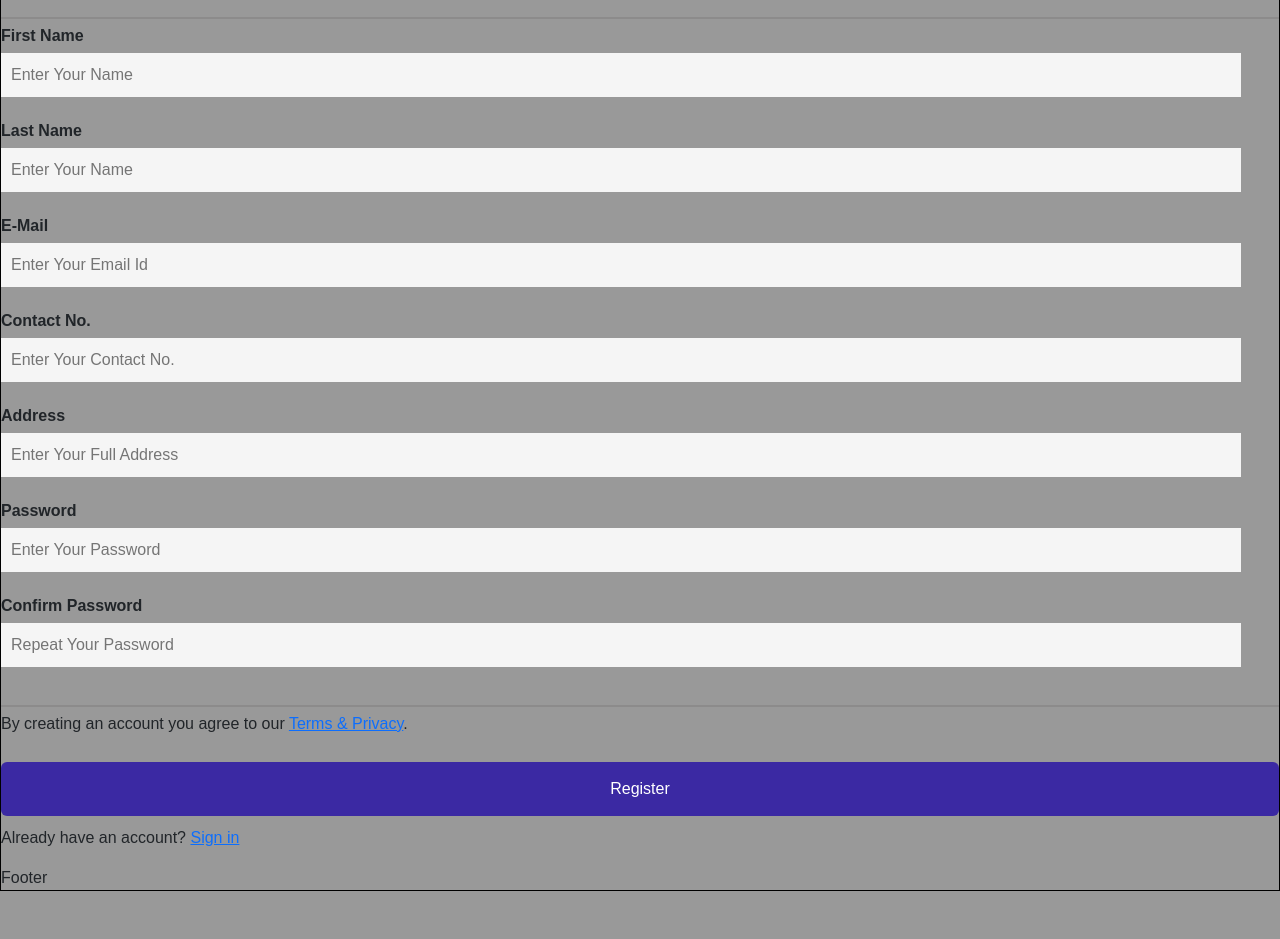
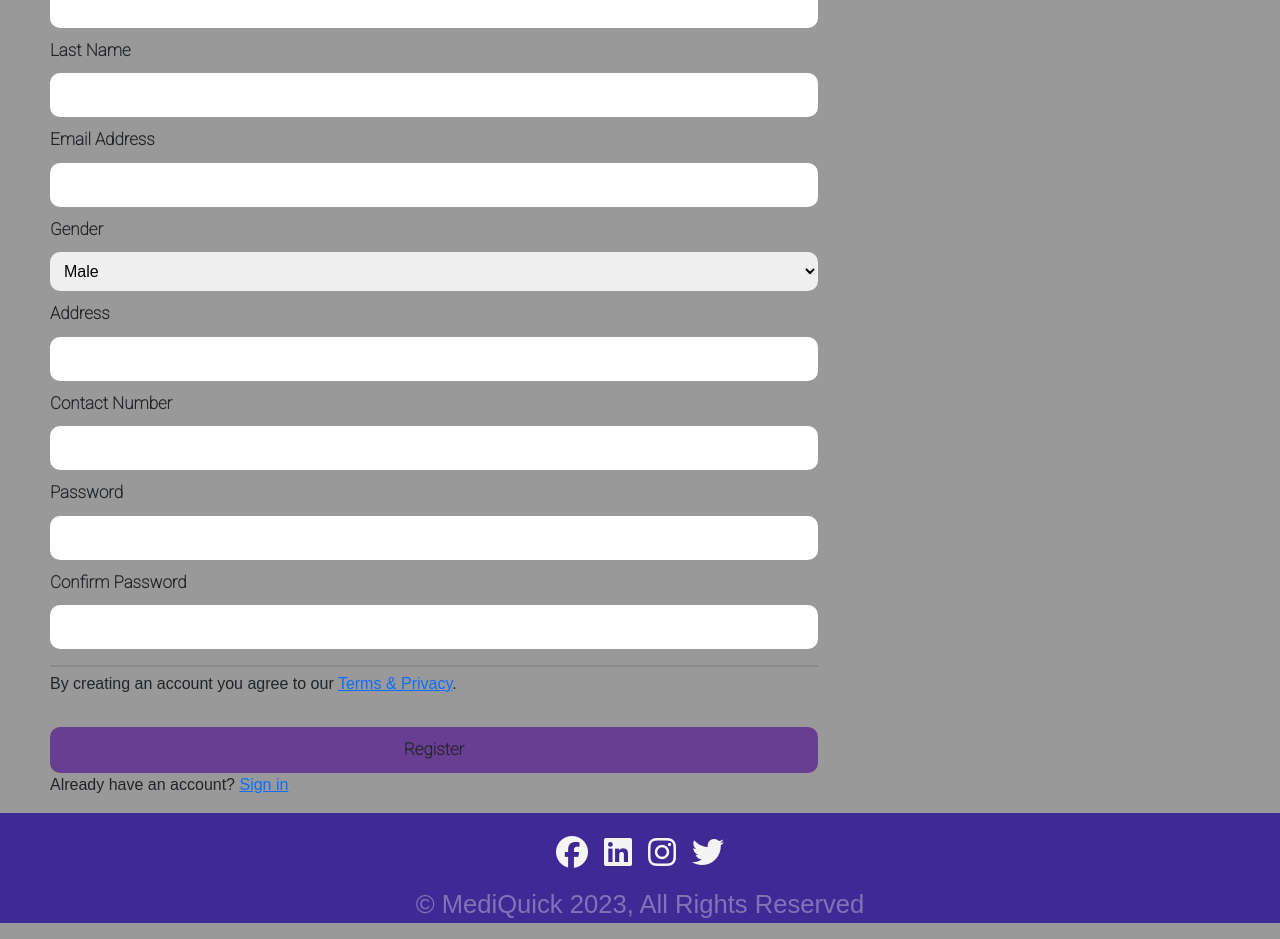
Before and after one commit to Arunangshu-Das/minor_react, a React (Create React App) app: page /signup in a window 1280 px wide. Shown: the part 160-1099 px from the top of the page. Before the commit the page ends 1051 px from the top, so only its background shows below. Built offline with nearby package versions, Linux system fonts and the light colour scheme.

Commit message:
fifth  commit

```diff
--- a/package.json
+++ b/package.json
@@ -6,10 +6,13 @@
     "@testing-library/jest-dom": "^5.16.5",
     "@testing-library/react": "^13.4.0",
     "@testing-library/user-event": "^13.5.0",
+    "axios": "^1.3.4",
+    "cors": "^2.8.5",
     "react": "^18.2.0",
     "react-dom": "^18.2.0",
     "react-router-dom": "^6.8.1",
     "react-scripts": "5.0.1",
+    "react-toastify": "^9.1.2",
     "web-vitals": "^2.1.4"
   },
   "scripts": {
--- /dev/null
+++ b/src/components/Footer.css
@@ -0,0 +1,37 @@
+
+.footer{
+    bottom: 0;
+    left: 0;
+    width: 100%;
+    background: rgb(63, 41, 148);
+    text-align: center;
+    color: #f4f4f45d;
+}
+
+.icons{
+    padding-top: 1rem;
+}
+
+.icons a{
+    text-decoration: none;
+    font-size: 2rem;
+    margin: 0.5rem;
+    color: #f4f4f4;
+}
+
+.company-name{
+    font-size: 1.6rem;
+    margin-top: 0.5rem;
+}
+
+@media (max-width: 500px){
+    html{
+        font-size: 50%;
+    }
+}
+
+@media(min-width: 501px) and (max-width: 768px){
+    html{
+    font-size: 50%;
+    }
+}
--- a/src/components/Footer.jsx
+++ b/src/components/Footer.jsx
@@ -1,9 +1,20 @@
 import React from 'react'
-
+import { Link } from 'react-router-dom'
+import  "./Footer.css"
 function Footer() {
   return (
     <div>
-      Footer
+        <footer className="footer">
+        <div className="icons">
+           <Link to="/"><i className="fab fa-facebook"></i></Link>
+           <Link to="/"><i className="fab fa-linkedin"></i></Link>
+           <Link to="/"><i className="fab fa-instagram"></i></Link>
+           <Link to="/"><i className="fab fa-twitter"></i></Link>
+            <p className="company-name">
+                &copy; MediQuick 2023, All Rights Reserved
+            </p>
+        </div>
+    </footer>
     </div>
   )
 }
--- a/src/components/navbar/Login.jsx
+++ b/src/components/navbar/Login.jsx
@@ -1,23 +1,32 @@
 import React, {useState} from 'react'
+import { useNavigate } from 'react-router-dom';
+import axios from 'axios';
+import {toast} from 'react-toastify'
 import './login.css';
 
 function Login() {
 
-  const [text, setText] = useState("");
+  const [email, setEmail] = useState("");
   const [password, setPassword] = useState("");
 
-
-  const [allEntry, setAllEntry] = useState([]);
-
+  const usenavigate =  useNavigate()
 
   const submitForm = (e)=>{
     e.preventDefault();
 
-    const newEntry = {text: text, password: password};
+    console.log( email, password);
+    axios.post("https://minor-backend-sq9t.onrender.com/login",{
+      email: email,
+      password: password,
+    })
+    .then(res=>{
+      console.log(res.data)
+    }).catch(err=>{
+      console.log(err)
+    })
 
-    setAllEntry([...allEntry, newEntry]);
-    console.log(allEntry);
   }
+
 
   return (
 
@@ -26,7 +35,7 @@ function Login() {
     <h1>Login</h1>
 
 
-      <input type="text" name="" id="text" placeholder='Username' autoComplete='none' value={text} onChange={(e)=>setText(e.target.value)}/>
+      <input type="email" name="" id="email" placeholder='Username' autoComplete='none' value={email} onChange={(e)=>setEmail(e.target.value)}/>
 
 
 
--- a/src/components/navbar/Signup.jsx
+++ b/src/components/navbar/Signup.jsx
@@ -1,111 +1,148 @@
-import React,{useState} from 'react'
-import { Link } from 'react-router-dom';
-import "./signup.css"
+import React, { useState } from "react";
+import axios from "axios";
+import { Link } from "react-router-dom";
+// import { toast } from "react-toastify";
+import "./signup.css";
 
 function Signup() {
+  const [firstname, setFirstname] = useState("");
+  const [lastname, setLastname] = useState("");
+  const [email, setEmail] = useState("");
+  const [phoneno, setPhoneno] = useState("");
+  const [address, setAddress] = useState("");
+  const [password, setPassword] = useState("");
+  // const [psw_repeat, setPsw_repeat] = useState("")
 
-  const [userSign, setUsrSign] = useState({
-    firstname:"",
-    lastname:"",
-    email:"",
-    number:"",
-    psw:"",
-    address:"",
-    psw_repeat:""
-  });
-
-  const [allEntry, setAllEntry] = useState([]);
-
-  const handleInput = (e) => {
-      const name = e.target.name
-      const value = e.target.value
-      console.log(name, value)
-      setUsrSign({...userSign, [name]: value})
-      console.log(name, value)
-  }
-
-  const handleSubmit=(e)=>{
+  const handleSubmit =  (e) => {
     e.preventDefault();
-    const newEntry = {...userSign, id: new Date().getTime().toString() }
-    console.log(allEntry);
-    setAllEntry([...allEntry, newEntry]);
-
-    setUsrSign({firstname:"",lastname:"", email:"", number: "", psw:"",address:"",psw_repeat:"" });
-  }
-
-
-
-
-
+    // let obj = { firstname, lastname, email, phoneno, password, address };
+    console.log(firstname, lastname, email, phoneno, password, address);
+    axios.post("https://minor-backend-sq9t.onrender.com/register",{
+      firstname: firstname,
+      lastname: lastname,
+      email: email,
+      phoneno: phoneno,
+      address: address,
+      password: password,
+    })
+    .then(res=>{
+      console.log(res.data)
+    }).catch(err=>{
+      console.log(err)
+    })
+  };
   return (
     <>
-      {/* <form action='' onSubmit={handleSubmit}>
-
-        <div>
-        <label htmlFor='firstname'>First Name</label>
-        <input type="text" name="firstname" id="firstname" value={userSign.firstname} onChange={handleInput}/>
+      <form onSubmit={handleSubmit}>
+        {/* <h1>SignUp</h1>
+      <main className="signup"/>
+        <img src="https://encrypted-tbn0.gstatic.com/images?q=tbn:ANd9GcTzb3_uB-1LYMU3ZxNezavmDSdUVoMHw3SUoJDS4xt5DkePQCHvFFUFJJo2XXkn2hMJEtM&usqp=CAU" alt='MediQUICK'/> */}
+        <div className="group">
+          <label htmlFor="firstname" className="text">
+            First Name
+          </label>
+          <input
+            type="text"
+            className="username"
+            name="firstname"
+            value={firstname}
+            onChange={(e) => setFirstname(e.target.value)}
+            required
+          />
         </div>
-        <div>
-        <label htmlFor='lastname'>Last Name</label>
-        <input type="text" name="lastname" id="lastname" value={userSign.lastname} onChange={handleInput}/>
+        <div className="group">
+          <label htmlFor="lastname" className="text">
+            Last Name
+          </label>
+          <input
+            type="text"
+            className="username"
+            name="lastname"
+            value={lastname}
+            onChange={(e) => setLastname(e.target.value)}
+            required
+          />
         </div>
 
-        <div>
-        <label htmlFor='email'>Email</label>
-        <input type="email" name="email" id="email" value={userSign.email} onChange={handleInput}/>
+        <div className="group">
+          <label htmlFor="email_address">Email Address</label>
+          <input
+            type="email"
+            name="email"
+            className="email_address"
+            value={email}
+            onChange={(e) => setEmail(e.target.value)}
+            required
+          />
+        </div>
+        <div className="group">
+          <label htmlFor="gender">Gender</label>
+          <select required>
+            <option value="male">Male</option>
+            <option value="female">Female</option>
+          </select>
+        </div>
+        <div className="group">
+          <label htmlFor="address" className="text">
+            Address
+          </label>
+          <input
+            type="text"
+            className="username"
+            name="address"
+            value={address}
+            onChange={(e) => setAddress(e.target.value)}
+            required
+          />
+        </div>
+        <div className="group">
+          <label htmlFor="username" className="text">
+            Contact Number
+          </label>
+          <input
+            type="text"
+            className="username"
+            name="phoenno"
+            value={phoneno}
+            onChange={(e) => setPhoneno(e.target.value)}
+            required
+          />
+        </div>
+        <div className="group">
+          <label htmlFor="password">Password</label>
+          <input
+            type="password"
+            name="password"
+            className="password"
+            value={password}
+            onChange={(e) => setPassword(e.target.value)}
+            required
+          />
+        </div>
+        <div className="group">
+          <label htmlFor="cpassword">Confirm Password</label>
+          <input
+            type="password"
+            name="confirm_password"
+            className="confirm_password"
+            required
+          />
+        </div>
+        <hr />
+        <p span styles={"font-size: large;"}>
+          By creating an account you agree to our{" "}
+          <Link to="#">Terms & Privacy</Link>.
+        </p>
+        <div className="group">
+          <button className="btn">Register</button>
         </div>
 
-        <div>
-        <label htmlFor='number'>Phone</label>
-        <input type="text" name="number" id="number" value={userSign.number} onChange={handleInput}/>
-        </div>
-
-        <div>
-        <label htmlFor='password'>Password</label>
-        <input type="password" name="password" id="password" value={userSign.password} onChange={handleInput}/>
-        </div>
-
-        <button type='submit'>Sign Up</button>
-      </form> */}
-
-<form action=" " onSubmit={handleSubmit}>
-		<h1>Sign Up</h1>
-		<p>Please fill in this form to create an account.</p>
-		<hr/>
-
-		<label for="name"><b>First Name</b></label>
-		<input type="text" placeholder="Enter Your Name" name="firstname" value={userSign.firstname} onChange={handleInput} required/><br/>
-
-        <label for="name"><b>Last Name</b></label>
-		<input type="text" placeholder="Enter Your Name" name="lastname" value={userSign.lastname} onChange={handleInput} required/><br/>
-
-        <label for="name"><b>E-Mail</b></label>
-		<input type="email" placeholder="Enter Your Email Id" name="email" value={userSign.email} onChange={handleInput} required/><br/>
-
-		<label for="number"><b>Contact No.</b></label>
-		<input type="number" placeholder="Enter Your Contact No." name="number" value={userSign.number} onChange={handleInput} required/><br/>
-
-		<label for="email"><b>Address</b></label>
-		<input type="text" placeholder="Enter Your Full Address" name="address" value={userSign.address} onChange={handleInput} required/><br/>
-
-		<label for="pwd"><b>Password</b></label>
-		<input type="password" placeholder="Enter Your Password" name="psw" value={userSign.psw} onChange={handleInput} required/><br/>
-
-		<label for="psw-repeat"><b>Confirm Password</b></label>
-		<input type="password" placeholder="Repeat Your Password" name="psw_repeat" value={userSign.psw_repeat} onChange={handleInput} required/><br/>
-		<hr/>
-		<p>By creating an account you agree to our <Link to="#">Terms & Privacy</Link>.</p>
-
-		<button type="submit" class="btn">Register</button>
-
-
-
-		<p>Already have an account? <Link to="/login">Sign in</Link></p>
-
-	</form>
-
-  </>
-  )
+        <p span styles={"font-size: large;"}>
+          Already have an account? <Link to="/">Sign in</Link>
+        </p>
+      </form>
+    </>
+  );
 }
 
-export default Signup
+export default Signup;
--- a/src/components/navbar/login.css
+++ b/src/components/navbar/login.css
@@ -21,7 +21,7 @@ body{
     text-transform: uppercase;
     font-weight: 500;
 }
-.formbox input[type ="text"], .formbox input[type ="password"]{
+.formbox input[type ="email"], .formbox input[type ="password"]{
     border: 0;
     background: none;
     display: block;
--- a/src/components/navbar/signup.css
+++ b/src/components/navbar/signup.css
@@ -1,34 +1,107 @@
-body
-{
-font-family: Arial, Helvetica, sans-serif;
-margin-left:25%;
-margin-right:25%;
-border: 1px solid #000000;
-margin-bottom: 5px;
-padding: 0px 15px 0 15px;
+@import url('https://fonts.googleapis.com/css2?family=Roboto:wght@100&display=swap');
+body{
+    background-image: linear-gradient(to right, rgba(48, 47, 48, 0.107) ,rgba(60, 59, 62, 0.034) );
 }
-input[type=text], input[type=password], input[type=email], input[type=number]
-{
-width: 97%;
+*{
+    margin: 0;
+    padding: 0;
+    box-sizing:border-box;
+}
+h1{
+    text-align: center;
+    margin-bottom: 20px;
+    margin-top: 20px;
+    font-family: 'Roboto', sans-serif;
+    font-size: 40px;
+    text-shadow: 10px 10px 12px rgb(27, 25, 23), 10px 10px 12px rgb(14, 8, 14) ;
+    font-weight: bold;
+    animation-duration: 3Ss;
+    animation-name: slide-in;
+    animation-iteration-count:infinite;
+}
+@keyframes slide-in{
+    0%{
+        margin-right: 50%;
+        width: 200%;
+    }
+
+
+    100%{
+        margin-left: 0%;
+        width: 100%;
+    }
+    }
+
+.signup{
+    width: 900px;
+    max-width:100%;
+    min-height:400px;
+    margin:0 auto;
+    display:flex;
+    flex-direction: inline;
+    background-color: rgba(13, 8, 0, 0.071);
+    border-radius: 20px;
+    box-shadow: 10px 10px 10px 10px rgb(12, 7, 12);
+}
+img{
+    height: auto;
+    width:40%;
+}
+form{
+
+    width:60%;
+    margin-right:50px;
+    margin-left: 50px;
+
+}
+.group{
+    display: flex;
+    flex-direction: column;
+    width:100%;
+}
+
+label{
+    margin-top:10px ;
+    margin-bottom: 10px;
+    font-size: 17px;
+    font-family: 'Roboto', sans-serif;
+    font-weight: bold;
+}
+select{
     padding: 10px;
-margin: 5px 0 22px 0;
-display: inline-block;
+    border-radius: 10px;
     border: none;
-background: #F5F5F5;
 }
+input{
+    padding:10px;
+    border-radius: 10px;
+    border: none;
+
+}
+input:focus{
+
+    outline-color:black ;
+}
+.btn{
+    padding: 10px;
+    border-radius:10px;
+    margin-top:15px ;
+    border: none;
+    background-color: #683e93;
+    font-size: 17px;
+    font-family: 'Roboto', sans-serif;
+    font-weight: bold;
+    cursor:pointer;
+
+}
+.btn:hover{
+    background-color:rgb(27, 24, 100);
+    transition: 0.8s;
+    color: white;
+}
+
 hr
             {
             border: 1px solid #5b5757d4;
             margin-bottom: 5px;
             }
-.btn
-{
-background-color: #3b29a3;
-color: white;
-padding: 15px 20px;
-margin: 10px 0px;
-border: none;
-cursor: pointer;
-width: 100%;
-text:bold;
-}
--- a/src/index.js
+++ b/src/index.js
@@ -5,6 +5,7 @@ import App from './App';
 import reportWebVitals from './reportWebVitals';
 
 const root = ReactDOM.createRoot(document.getElementById('root'));
+
 root.render(
   <React.StrictMode>
     <App />
```
Also changed, not shown: public/index.html (+4 -26 lines), 2 other files (tests, documents, lock files or other folders). Lines whose indentation alone changed are shown as unchanged.
